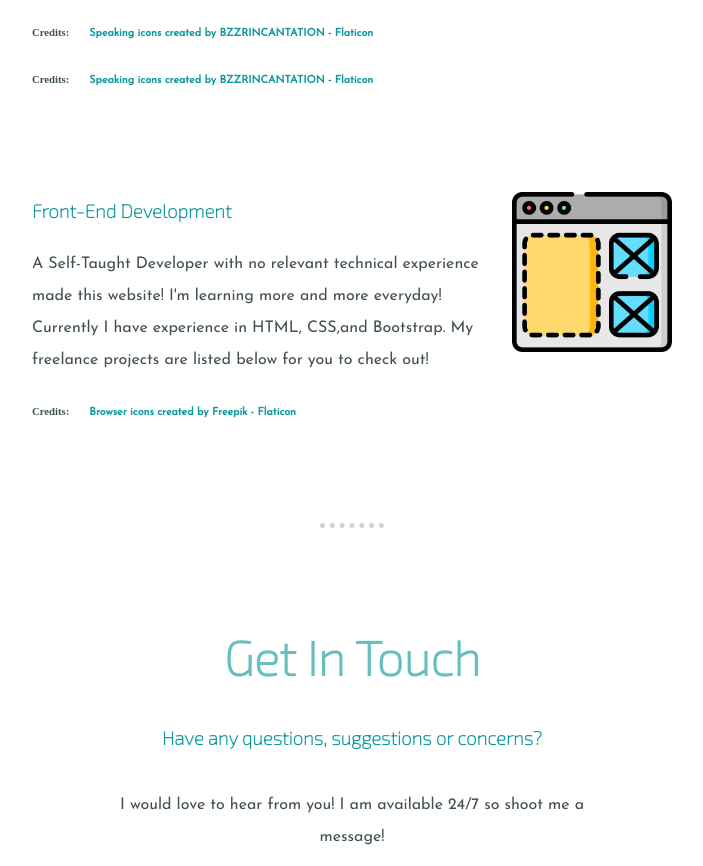
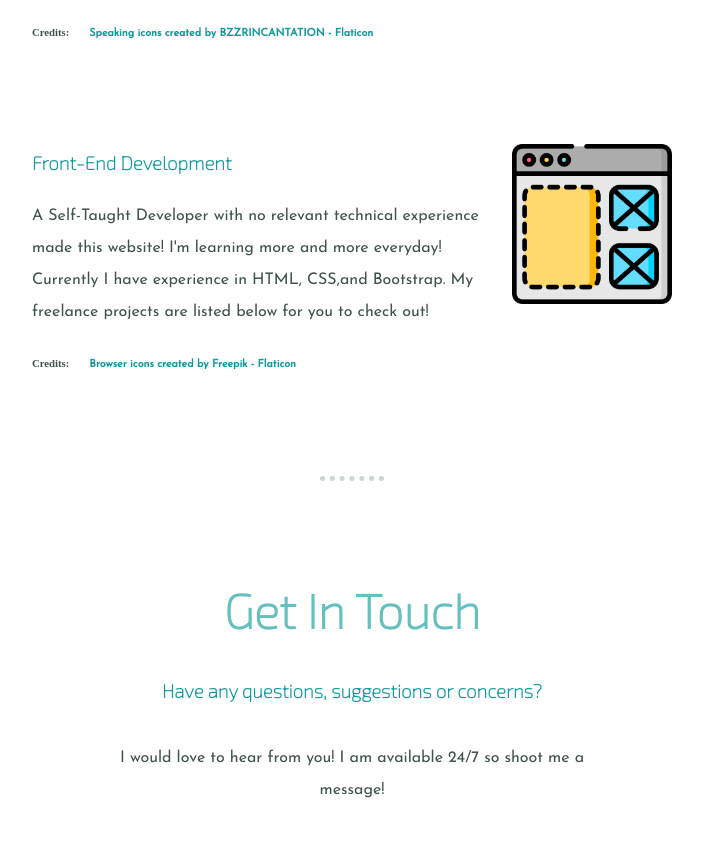
Before and after one commit to SabrinaY123/Personal-Site, a plain HTML site: page index.html in a window 1280 px wide. Shown: the part 1702-2568 px from the top of the page, without its empty margins (288-991 px from the left). Drawn offline with Linux system fonts and the light colour scheme.

Commit message:
Deleting Repeating Flaticon Link

```diff
--- a/index.html
+++ b/index.html
@@ -34,7 +34,6 @@
                 Speaking directly and concisely has gone a long way in team projects, collaborations and managing problems in both my personal and professional life.
                 With patience, active listening skills, and the ability to make my voice stand out, I'm your girl!</p>
           <h6>Credits:<a href="https://www.flaticon.com/free-icons/speaking" title="speaking icons">Speaking icons created by BZZRINCANTATION - Flaticon</a></h6>
-          <h6>Credits:<a href="https://www.flaticon.com/free-icons/speaking" title="speaking icons">Speaking icons created by BZZRINCANTATION - Flaticon</a></h6>
         </div>
           <div class="skill-row">
             <img class="web-dev-skill-img" src="images/wireframe-img.png" alt="Front-End-Dev-img">
```
